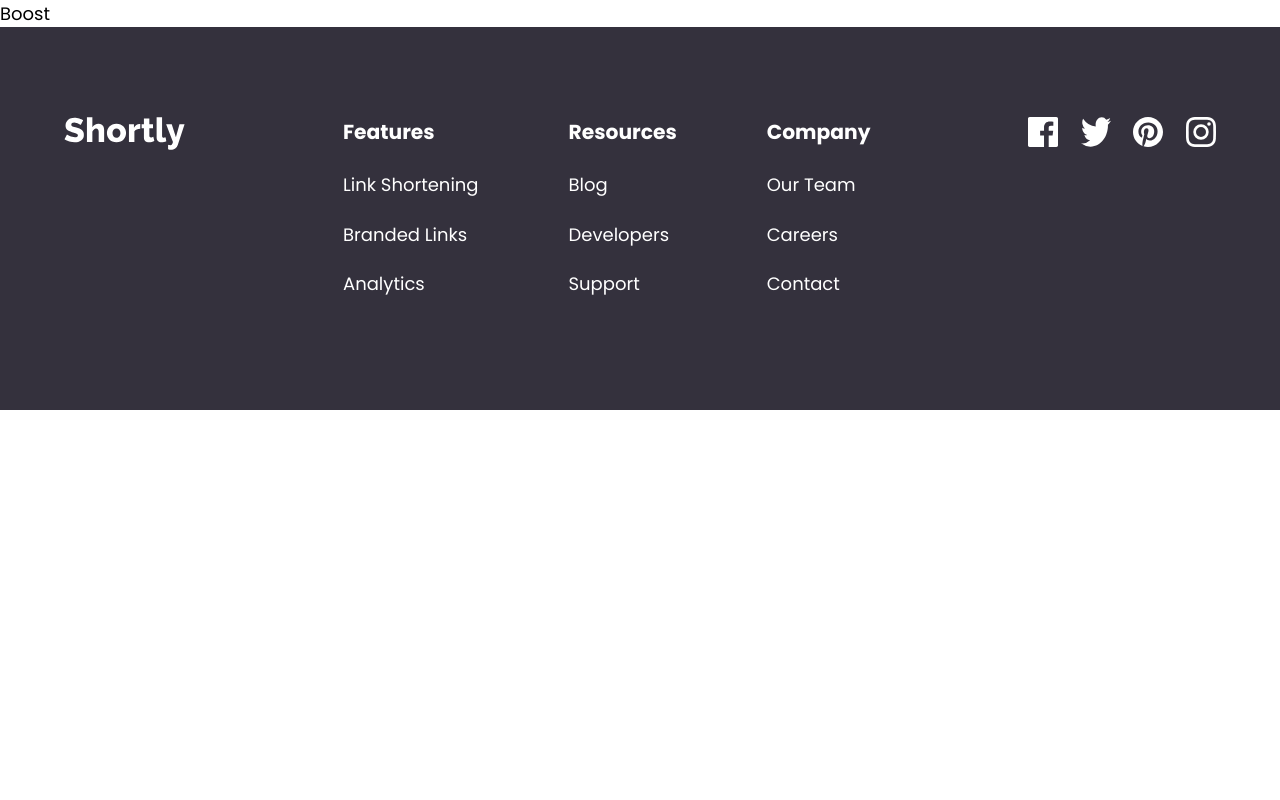
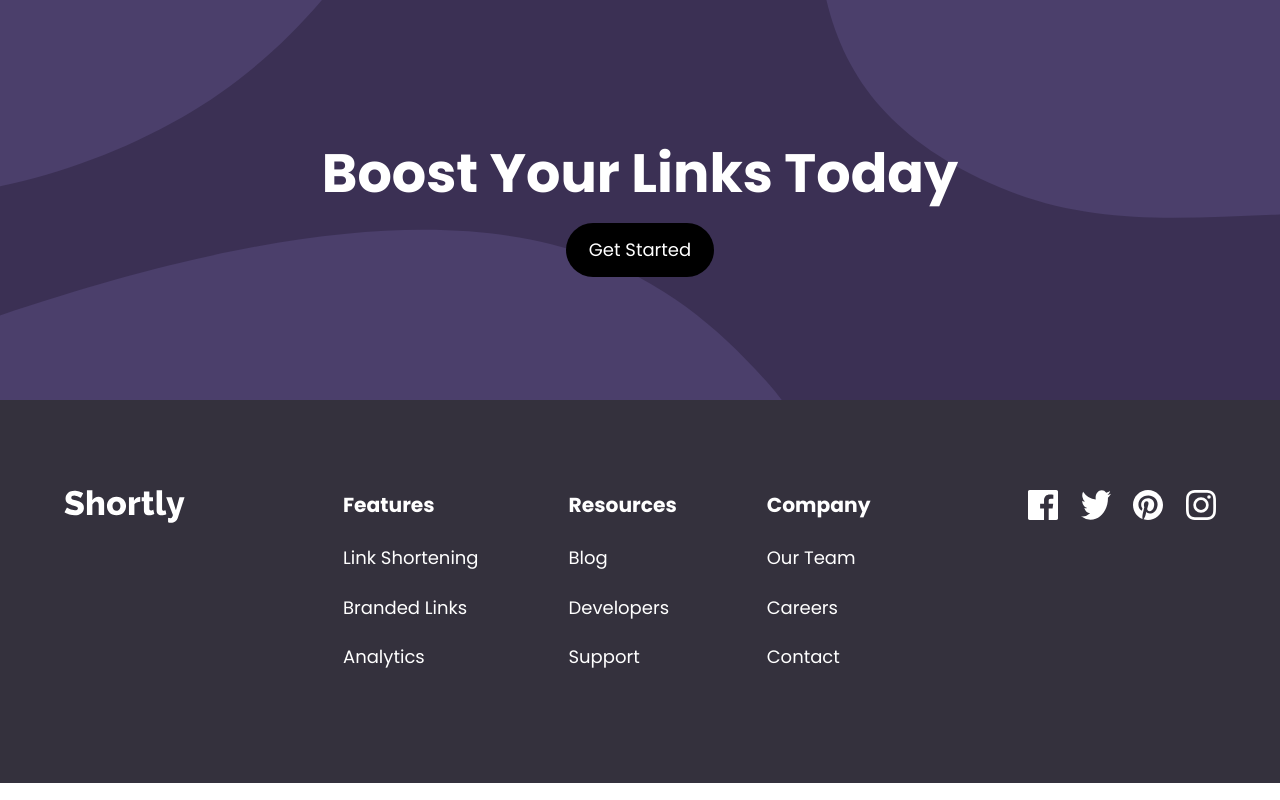
Before and after one commit to nikhea/shortly-url, a Next.js app: page / in a window 1280 px wide. Built offline with nearby package versions, Linux system fonts and the light colour scheme.

Commit message:
added boost components

```diff
--- a/components/Boost/Boost.tsx
+++ b/components/Boost/Boost.tsx
@@ -1,7 +1,23 @@
-import React from "react";
+import style from "../../scss/boost.module.scss";
+import Image from "next/image";
+import BoostDesktop from "../../public/images/bg-boost-desktop.svg";
+import BoostMobile from "../../public/images/bg-boost-mobile.svg";
+const Boost = () => {
+  console.log(BoostMobile);
 
-const Boost = () => {
-  return <div>Boost</div>;
+  return (
+    <div className={style.bg}>
+      {/* <picture>
+        <source media="(min-width: 768px)" srcSet={BoostDesktop} />
+        <Image src={BoostMobile} alt={BoostMobile.src} />
+      </picture> */}
+
+      <div className="container">
+        <h1>boost your links today</h1>
+        <button className="btn-full">get started</button>
+      </div>
+    </div>
+  );
 };
 
 export default Boost;
--- /dev/null
+++ b/scss/boost.module.scss
@@ -0,0 +1,11 @@
+.bg {
+  @apply text-center text-white py-10  flex items-center justify-center min-h-[30vh] lg:min-h-[50vh];
+  background-image: url("/images/bg-boost-desktop.svg");
+  background-color: hsl(257, 27%, 26%);
+  //   min-height: 50vh;
+  background-size: cover;
+  background-position: center;
+  h1 {
+    @apply font-bold capitalize m-5 p-0 text-xl lg:text-5xl;
+  }
+}
--- a/styles/globals.css
+++ b/styles/globals.css
@@ -57,3 +57,6 @@ img {
 .container {
   @apply w-[90%] m-auto;
 }
+.btn-full {
+  @apply px-5 py-3 capitalize bg-black rounded-full;
+}
```
Also changed, not shown: data/cardsDB.tsx (added, +12 -0 lines).
